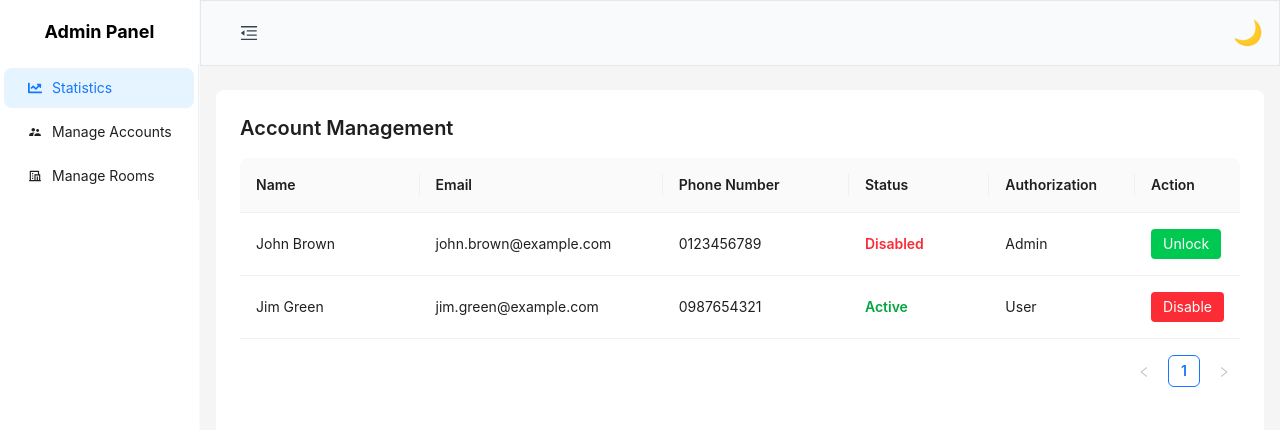
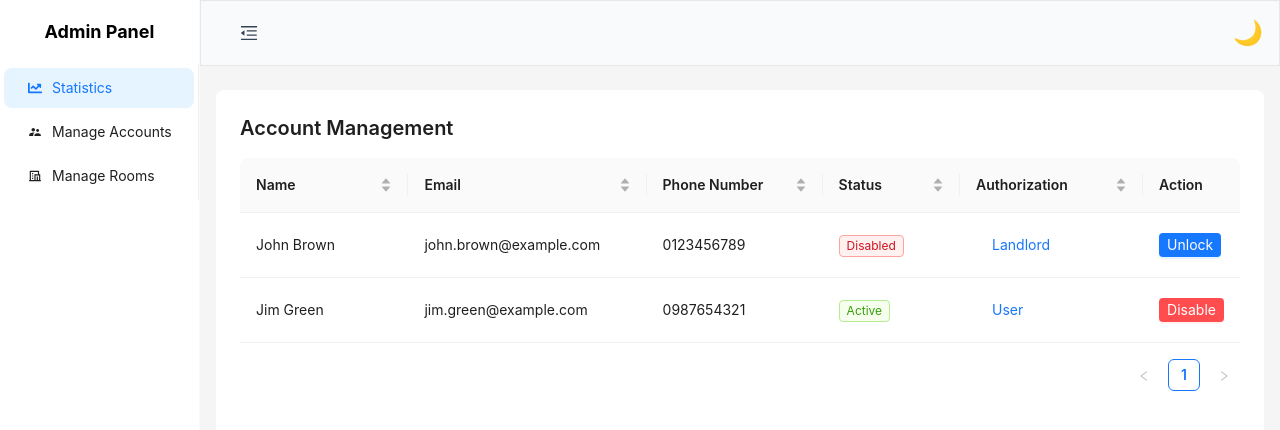
Before and after one commit to nhan121631/DoAn, a React (Vite) app in the folder app-ktc/: page /admin/manage-accounts in a window 1280 px wide. Shown: the top 430 px of the page. Built offline with nearby package versions, Linux system fonts and the light colour scheme.

Commit message:
adminpage

```diff
--- /dev/null
+++ b/app-ktc/src/admin/components/TableManageAccount.tsx
@@ -0,0 +1,189 @@
+import React, { useState } from "react";
+import {
+  Table,
+  Select,
+  Tag,
+  Button,
+  Popconfirm,
+  message,
+  Space,
+} from "antd";
+import type { TableColumnsType } from "antd";
+
+const { Option } = Select;
+
+export interface DataType {
+  key: React.Key;
+  name: string;
+  email: string;
+  phonenumber: string;
+  status: 0 | 1; // 0 = Active, 1 = Disabled
+  authorization: 1 | 2; // 1 = User, 2 = Landlord
+}
+
+const TableManageAccount: React.FC = () => {
+  const [data, setData] = useState<DataType[]>([
+    {
+      key: "1",
+      name: "John Brown",
+      email: "john.brown@example.com",
+      phonenumber: "0123456789",
+      status: 1,
+      authorization: 2,
+    },
+    {
+      key: "2",
+      name: "Jim Green",
+      email: "jim.green@example.com",
+      phonenumber: "0987654321",
+      status: 0,
+      authorization: 1,
+    },
+  ]);
+
+  const [editingKey, setEditingKey] = useState<React.Key | null>(null);
+  const [tempAuth, setTempAuth] = useState<1 | 2 | null>(null);
+
+  const toggleStatus = (record: DataType) => {
+    const updated = data.map((item) =>
+      item.key === record.key
+        ? { ...item, status: (item.status === 0 ? 1 : 0) as 0 | 1 }
+        : item
+    );
+    setData(updated);
+    message.success(
+      `Account ${record.status === 0 ? "disabled" : "unlocked"} successfully`
+    );
+  };
+
+  const handleAuthorizationChange = (value: 1 | 2) => {
+    setTempAuth(value);
+  };
+
+  const saveAuthorization = (record: DataType) => {
+    if (tempAuth === null) return;
+    const updated = data.map((item) =>
+      item.key === record.key ? { ...item, authorization: tempAuth } : item
+    );
+    setData(updated);
+    message.success("Authorization updated");
+    setEditingKey(null);
+    setTempAuth(null);
+  };
+
+  const cancelEdit = () => {
+    setEditingKey(null);
+    setTempAuth(null);
+  };
+
+  const columns: TableColumnsType<DataType> = [
+    {
+      title: "Name",
+      dataIndex: "name",
+      width: "20%",
+      sorter: (a, b) => a.name.localeCompare(b.name),
+    },
+    {
+      title: "Email",
+      dataIndex: "email",
+      width: "25%",
+      sorter: (a, b) => a.email.localeCompare(b.email),
+    },
+    {
+      title: "Phone Number",
+      dataIndex: "phonenumber",
+      width: "20%",
+      sorter: (a, b) => a.phonenumber.localeCompare(b.phonenumber),
+    },
+    {
+      title: "Status",
+      dataIndex: "status",
+      width: "15%",
+      sorter: (a, b) => a.status - b.status,
+      render: (value) =>
+        value === 0 ? (
+          <Tag color="green">Active</Tag>
+        ) : (
+          <Tag color="red">Disabled</Tag>
+        ),
+    },
+    {
+      title: "Authorization",
+      dataIndex: "authorization",
+      width: "25%",
+      sorter: (a, b) => a.authorization - b.authorization,
+      render: (_, record) => {
+        const isEditing = editingKey === record.key;
+        return isEditing ? (
+          <Space>
+            <Select
+              defaultValue={record.authorization}
+              onChange={handleAuthorizationChange}
+              style={{
+                width: 120,
+                border: "1px solid #d9d9d9",
+                borderRadius: 4,
+              }}
+            >
+              <Option value={1}>User</Option>
+              <Option value={2}>Landlord</Option>
+            </Select>
+            <Button type="primary" size="small" onClick={() => saveAuthorization(record)}>
+              OK
+            </Button>
+            <Button size="small" onClick={cancelEdit}>
+              Cancel
+            </Button>
+          </Space>
+        ) : (
+          <Button
+            type="link"
+            onClick={() => {
+              setEditingKey(record.key);
+              setTempAuth(record.authorization);
+            }}
+          >
+            {record.authorization === 1 ? "User" : "Landlord"}
+          </Button>
+        );
+      },
+    },
+    {
+      title: "Action",
+      key: "action",
+      width: "20%",
+      render: (_, record) =>
+        record.status === 0 ? (
+          <Popconfirm
+            title="Are you sure you want to disable this account?"
+            onConfirm={() => toggleStatus(record)}
+            okText="Yes"
+            cancelText="No"
+          >
+            <Button danger type="primary" size="small">
+              Disable
+            </Button>
+          </Popconfirm>
+        ) : (
+          <Button
+            type="primary"
+            size="small"
+            onClick={() => toggleStatus(record)}
+          >
+            Unlock
+          </Button>
+        ),
+    },
+  ];
+
+  return (
+    <Table<DataType>
+      columns={columns}
+      dataSource={data}
+      pagination={{ pageSize: 5 }}
+      rowKey="key"
+    />
+  );
+};
+
+export default TableManageAccount;
--- a/app-ktc/src/admin/components/TableManageRoom.tsx
+++ b/app-ktc/src/admin/components/TableManageRoom.tsx
@@ -172,7 +172,7 @@ const TableManageRoom: React.FC = () => {
             danger={record.hidden === 0}
             type={record.hidden === 1 ? "default" : "primary"}
           >
-            {record.hidden === 1 ? "Show" : "Remove"}
+            {record.hidden === 1 ? "Removed" : "Remove"}
           </Button>
         </Popconfirm>
       ),
--- a/app-ktc/src/admin/pages/ManageAccountPage.tsx
+++ b/app-ktc/src/admin/pages/ManageAccountPage.tsx
@@ -1,95 +1,10 @@
-import { Layout, theme, Table } from "antd";
-import type { TableColumnsType } from "antd";
+
+import { Layout, theme } from "antd";
+import TableManageAccount from "../components/TableManageAccount";
 
 const { Content } = Layout;
 
-interface DataType {
-  key: React.Key;
-  name: string;
-  email: string;
-  phonenumber: string;
-  status: 0 | 1;
-  authorization: "Admin" | "User";
-}
-
-const columns: TableColumnsType<DataType> = [
-  {
-    title: "Name",
-    dataIndex: "name",
-    width: "20%",
-  },
-  {
-    title: "Email",
-    dataIndex: "email",
-    width: "25%",
-  },
-  {
-    title: "Phone Number",
-    dataIndex: "phonenumber",
-    width: "20%",
-  },
-  {
-    title: "Status",
-    dataIndex: "status",
-    width: "15%",
-    render: (value) =>
-      value === 0 ? (
-        <span className="text-green-600 font-semibold">Active</span>
-      ) : (
-        <span className="text-red-500 font-semibold">Disabled</span>
-      ),
-  },
-  {
-    title: "Authorization",
-    dataIndex: "authorization",
-    width: "15%",
-  },
-  {
-    title: "Action",
-    key: "action",
-    width: "20%",
-    render: (_, record) => (
-      <div className="flex gap-2">
-        {record.status === 0 && (
-          <button
-            className="px-3 py-1 bg-red-500 hover:bg-red-600 text-white rounded"
-            onClick={() => alert(`Disable account: ${record.name}`)}
-          >
-            Disable
-          </button>
-        )}
-        {record.status === 1 && (
-          <button
-            className="px-3 py-1 bg-green-500 hover:bg-green-600 text-white rounded"
-            onClick={() => alert(`Unlock account: ${record.name}`)}
-          >
-            Unlock
-          </button>
-        )}
-      </div>
-    ),
-  },
-];
-const data: DataType[] = [
-  {
-    key: "1",
-    name: "John Brown",
-    email: "john.brown@example.com",
-    phonenumber: "0123456789",
-    status: 1,
-    authorization: "Admin",
-  },
-  {
-    key: "2",
-    name: "Jim Green",
-    email: "jim.green@example.com",
-    phonenumber: "0987654321",
-    status: 0,
-    authorization: "User",
-  },
-];
-
-function ManageAccountPage() {
+const ManageAccountPage = () => {
   const {
     token: { colorBgContainer, borderRadiusLG },
   } = theme.useToken();
@@ -105,13 +20,9 @@ function ManageAccountPage() {
       <h2 className="text-xl font-semibold mb-4 dark:text-white">
         Account Management
       </h2>
-      <Table<DataType>
-        columns={columns}
-        dataSource={data}
-        pagination={{ pageSize: 5 }}
-      />
+      <TableManageAccount />
     </Content>
   );
-}
+};
 
 export default ManageAccountPage;
--- a/app-ktc/src/admin/pages/StatisticPage.tsx
+++ b/app-ktc/src/admin/pages/StatisticPage.tsx
@@ -3,6 +3,7 @@ import { AiOutlineCheckCircle } from "react-icons/ai";
 import { MdAccountCircle } from "react-icons/md";
 import { RiFileListLine } from "react-icons/ri";
 import { TbClockCheck } from "react-icons/tb";
+import TableManageRoom from "../components/TableManageRoom";
 
 const { Content } = Layout;
 
@@ -85,30 +86,7 @@ function StatisticPage() {
       </div>
 
       <div className="mt-8 bg-white dark:bg-[#171f2f] rounded-lg shadow p-6">
-        <h2 className="text-xl font-semibold mb-4 dark:text-white">
-          Bảng dữ liệu
-        </h2>
-        <table className="w-full text-left border-collapse">
-          <thead>
-            <tr>
-              <th className="border-b p-2 dark:text-white">STT</th>
-              <th className="border-b p-2 dark:text-white">Tên</th>
-              <th className="border-b p-2 dark:text-white">Trạng thái</th>
-            </tr>
-          </thead>
-          <tbody>
-            <tr>
-              <td className="p-2 border-b dark:text-white">1</td>
-              <td className="p-2 border-b dark:text-white">Nguyễn Văn A</td>
-              <td className="p-2 border-b dark:text-white">Đã duyệt</td>
-            </tr>
-            <tr>
-              <td className="p-2 border-b dark:text-white">2</td>
-              <td className="p-2 border-b dark:text-white">Trần Thị B</td>
-              <td className="p-2 border-b dark:text-white">Chờ duyệt</td>
-            </tr>
-          </tbody>
-        </table>
+        <TableManageRoom />
       </div>
     </Content>
   );
```
